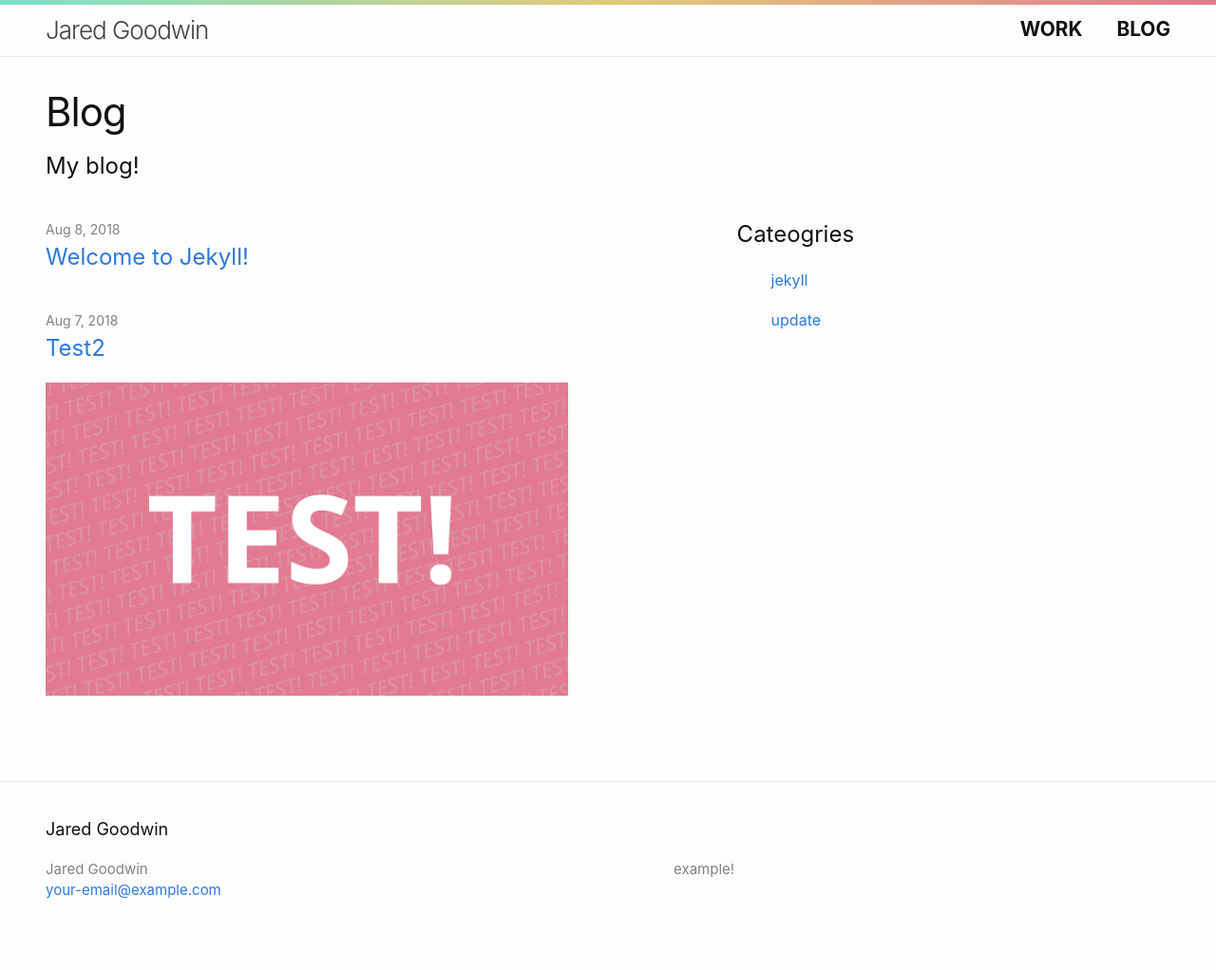
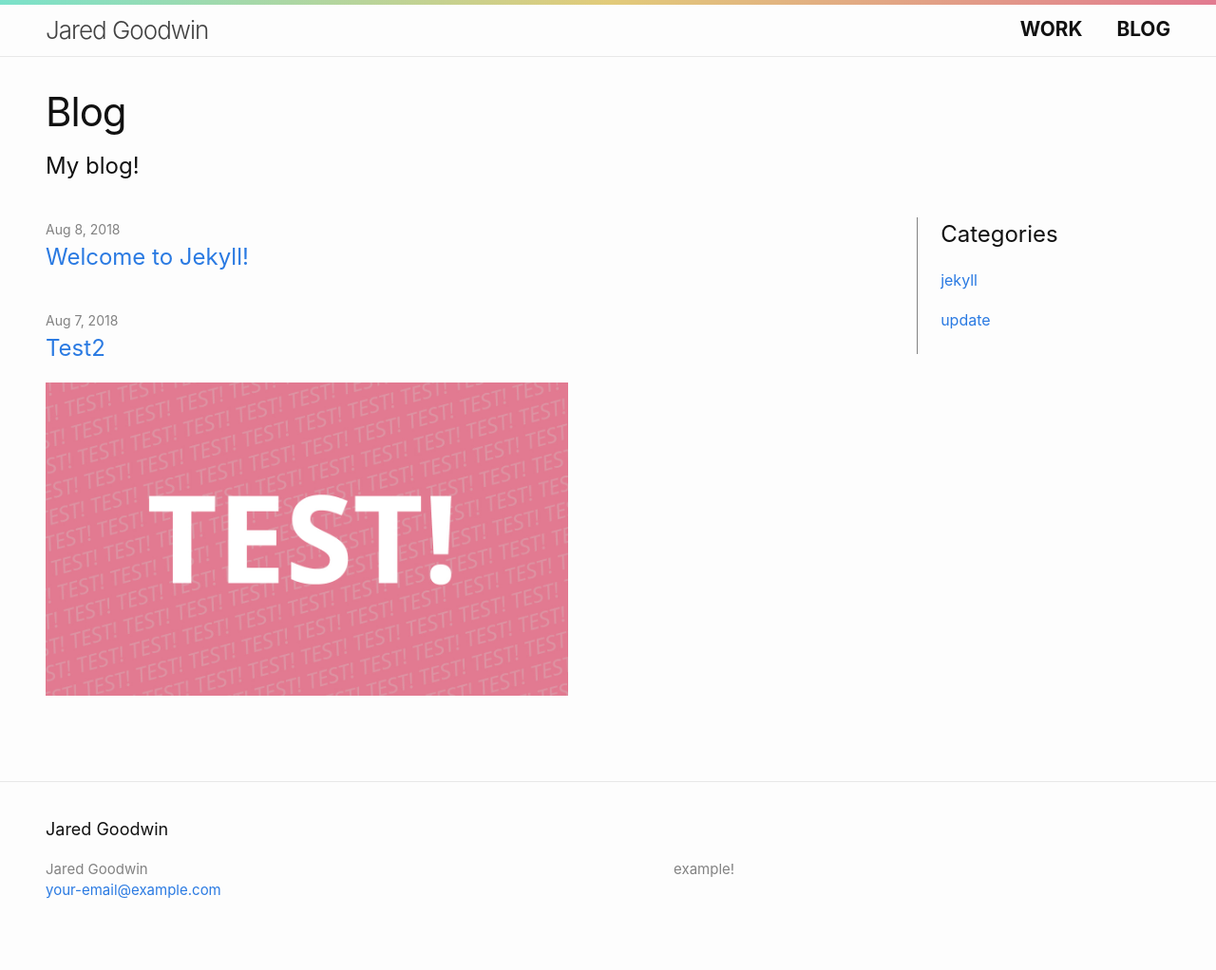
Before and after one commit to goodwin72/jaredrgoodwin.com, a Jekyll site: the page built from blog.html, in a window 1280 px wide. Shown: the whole page at 95% size. Built offline with Jekyll 4.4.1, drawn with Linux system fonts in a browser that asks for light colours.

Commit message:
Fixed a typo; commented a link to a helpful resource for learning the Liquid features used for category list population; made post-content flex rule compatible with IE11

```diff
--- a/_includes/feed-blog.html
+++ b/_includes/feed-blog.html
@@ -50,7 +52,7 @@
         {%- assign categories_list = categories_list | uniq -%}
         <div class="feed-categories">
             <header>
-                <h1 class="feed-categories__header">Cateogries</h1>
+                <h1 class="feed-categories__header">Categories</h1>
             </header>
             <ul class="feed-categories__list">
                 {%- for category in categories_list -%}
--- a/_sass/minima/_layout.scss
+++ b/_sass/minima/_layout.scss
@@ -198,7 +198,8 @@
  */
 .page-content {
     padding: $spacing-unit 0;
-    flex: 1;
+    flex: 1 1 0; // Changed: Second and third parameters are just defaults,
+                    //and given for IE compatibility.
 }
 
 .page-heading {
@@ -453,6 +454,13 @@
 }
 
 .feed-categories{
-    float: left;
-    margin-left: 15%;
+    float: right;
+    margin-right: 10%;
+    padding-bottom: 6px;
+    padding-left: 24px;
+    border-left: 1px solid $grey-color;
 }
+
+.feed-categories__list{
+    margin-left: 0;
+}
```
Also changed, not shown: other parts of _includes/feed-blog.html (+3 -1 lines).
